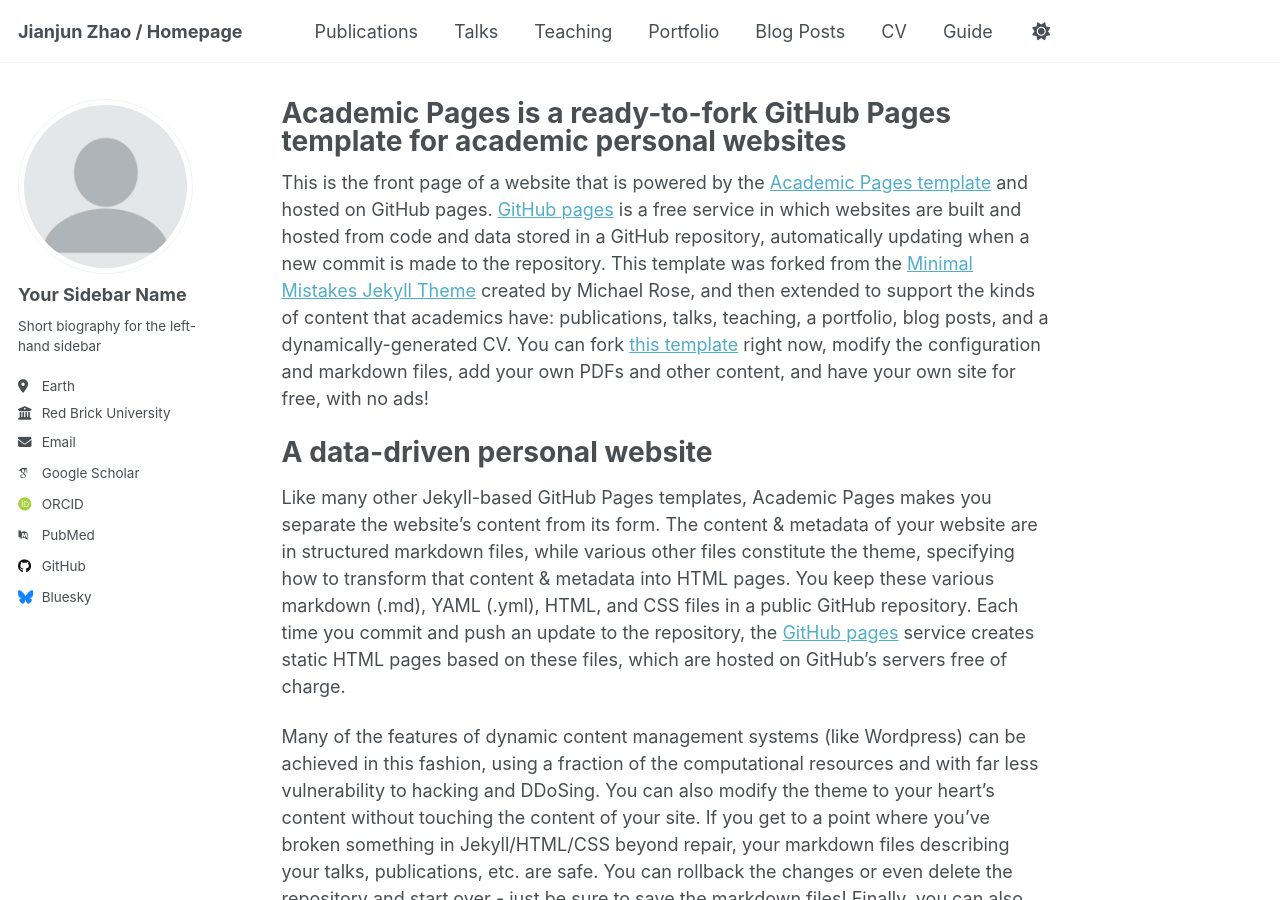
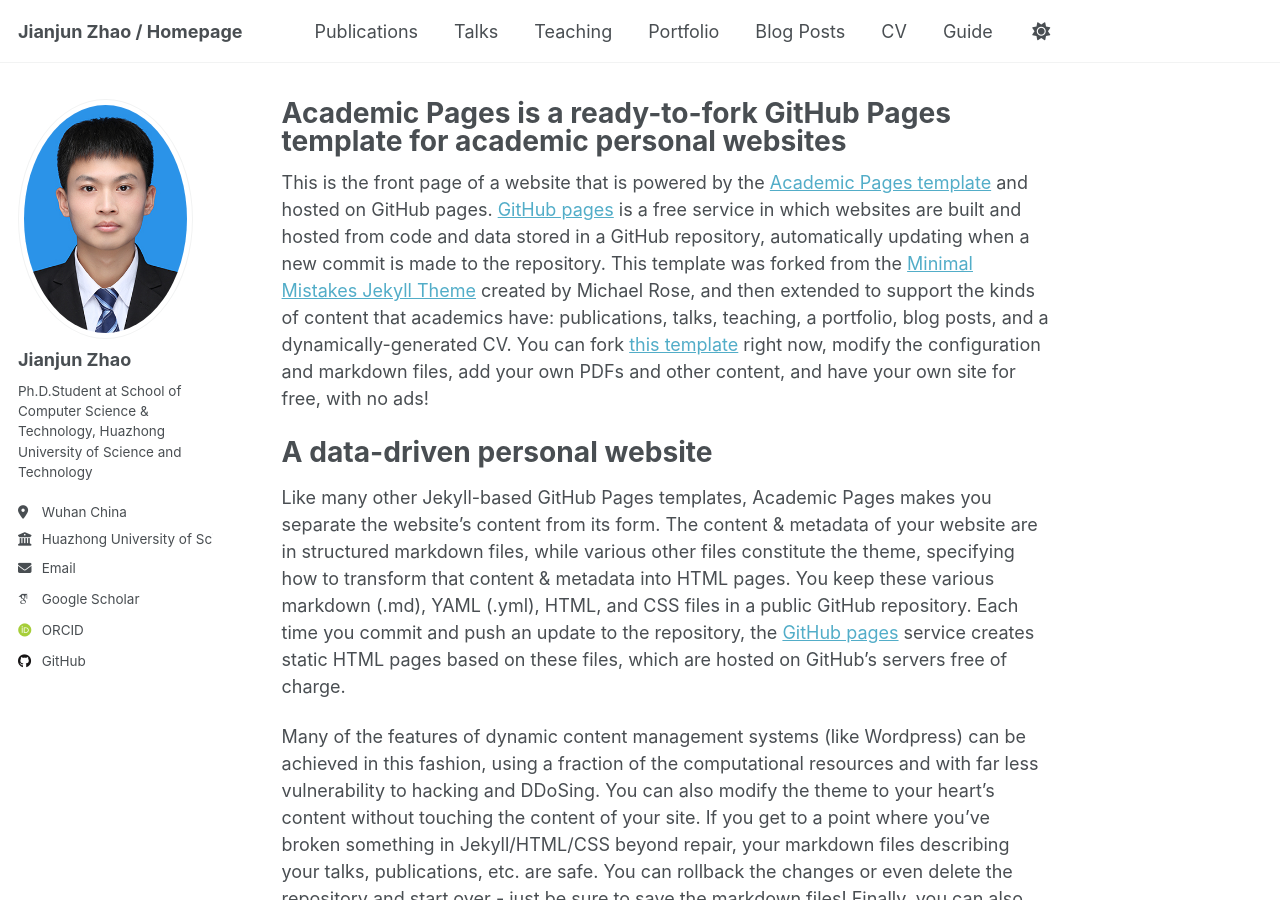
Before and after one commit to curryzjj/curryzjj.github.io, a Jekyll site: the page built from _pages/about.md, in a window 1280 px wide and 900 px high. Built offline with Jekyll 4.4.1, drawn with Linux system fonts in a browser that asks for light colours; some web fonts are replaced.

Commit message:
Modify config

```diff
--- a/_config.yml
+++ b/_config.yml
@@ -13,32 +13,32 @@ title                    : "Jianjun Zhao / Homepage"
 title_separator          : "-"
 name                     : &name "Jianjun Zhao"
 description              : &description "Ph.D.Student at School of Computer Science & Technology, Huazhong University of Science and Technology"
-url                      : https://academicpages.github.io # the base hostname & protocol for your site e.g. "https://[your GitHub username].github.io" or if you already have some other page hosted on Github then use "https://[your GitHub username].github.io/[Your Repo Name]"
+url                      : https://curryzjj.github.io/ # the base hostname & protocol for your site e.g. "https://[your GitHub username].github.io" or if you already have some other page hosted on Github then use "https://[your GitHub username].github.io/[Your Repo Name]"
 baseurl                  : "" # the subpath of your site, e.g. "/blog"
-repository               : "academicpages/academicpages.github.io"
+repository               : "https://curryzjj.github.io/"
 
 # Site Author - The following control what appear as part of the author content on the side bar.
 #               If a field is blank the icon and link will not appear, otherwise it will be shown.
 #               Additional customization can be done by editing /_includes/author-profile.html
 author:
   # Biographic information
-  avatar           : "profile.png"
-  name             : "Your Sidebar Name"
+  avatar           : "jianjunzhao.jpg"
+  name             : "Jianjun Zhao"
   pronouns         : # example: "she/her"
-  bio              : "Short biography for the left-hand sidebar"
-  location         : "Earth"
-  employer         : "Red Brick University"
+  bio              : "Ph.D.Student at School of Computer Science & Technology, Huazhong University of Science and Technology"
+  location         : "Wuhan China"
+  employer         : "Huazhong University of Science and Technology"
   uri              : # URL
-  email            : "none@example.org"
+  email            : "curry_zhao@hust.edu.cn"
 
   # Academic websites
   academia         : # URL
   arxiv            : # URL - Update with the correct link to your profile
-  googlescholar    : "https://scholar.google.com/citations?user=PS_CX0AAAAAJ"
+  googlescholar    : "https://scholar.google.com.hk/citations?user=44KKvW4AAAAJ&hl=en"
   impactstory      : # URL
-  orcid            : "http://orcid.org/yourorcidurl"
+  orcid            : "https://orcid.org/0009-0002-4008-1821"
   semantic         : # URL
-  pubmed           : "https://www.ncbi.nlm.nih.gov/pubmed/?term=john+snow"
+  pubmed           :
   researchgate     : # URL
   scopus           : # URL
 
@@ -46,12 +46,12 @@ author:
   bitbucket        : # Username - Update with your username on the site
   codepen          : # Username
   dribbble         : # Username
-  github           : "academicpages"
+  github           : "https://github.com/curryzjj"
   kaggle           : # Username
   stackoverflow    : # User number or user number and name (i.e., use "1" or "1/jeff-atwood")
 
   # Social media
-  bluesky          : "bsky.app" # Replace this with you Bluesky username
+  bluesky          : # Replace this with you Bluesky username
   facebook         : # Username
   flickr           : # Username
   foursquare       : # Username
```
Also changed, not shown: images/jianjunzhao.jpg (added).
